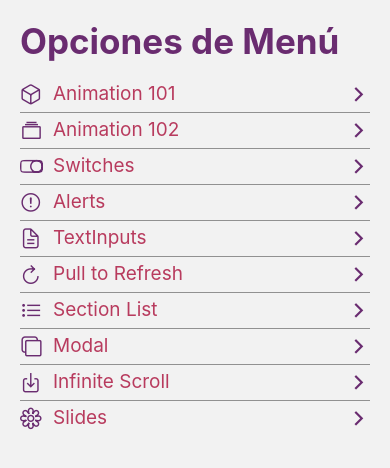
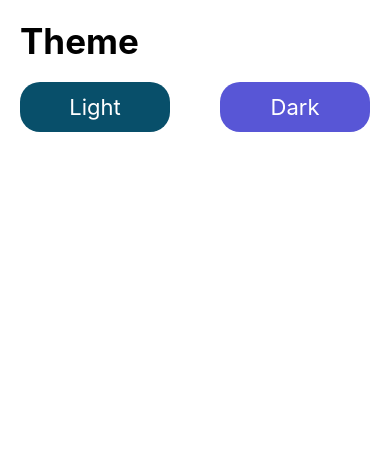
Before and after one commit to diloes/RNComponents, a React Native app: screen /ChangeThemeScreen in a window 390 px wide. Shown: the top 468 px of the page. Built offline with nearby package versions, Linux system fonts and the light colour scheme.

Commit message:
finish change theme

```diff
--- a/App.tsx
+++ b/App.tsx
@@ -1,14 +1,31 @@
 import 'react-native-gesture-handler';
 import React from 'react';
-import { NavigationContainer } from '@react-navigation/native';
 import { Navigator } from './src/navigation/Navigator';
+import { ThemeProvider } from './src/context/themeContext/ThemeContext';
+
+/* const customTheme: Theme = {
+  dark: true,
+  colors: {
+    ...DefaultTheme.colors,
+    // primary: 'string',
+    // background: 'black',
+    // card: 'string',
+    // text: 'string',
+    // border: '',
+    // notification: 'string',
+  },
+}; */
 
 export const App = () => {
   return (
-    <NavigationContainer>
+    <AppState>
       <Navigator />
-    </NavigationContainer>
+    </AppState>
   );
 };
 
+const AppState = ({ children }: any) => {
+  return <ThemeProvider>{children}</ThemeProvider>;
+};
+
 export default App;
--- a/src/components/FlatListMenuItem.tsx
+++ b/src/components/FlatListMenuItem.tsx
@@ -1,8 +1,11 @@
+import React, { useContext } from 'react';
+import { StyleSheet, Text, View } from 'react-native';
 import { useNavigation } from '@react-navigation/native';
-import React from 'react';
-import { StyleSheet, Text, View } from 'react-native';
+
 import { TouchableOpacity } from 'react-native-gesture-handler';
 import Icon from 'react-native-vector-icons/Ionicons';
+
+import { ThemeContext } from '../context/themeContext/ThemeContext';
 import { MenuItem } from '../interfaces/appInterfaces';
 
 interface Props {
@@ -11,16 +14,19 @@ interface Props {
 
 export const FlatListMenuItem = ({ menuItem }: Props) => {
   const navigation = useNavigation();
+  const {
+    theme: { colors },
+  } = useContext(ThemeContext);
 
   return (
     <TouchableOpacity
       activeOpacity={0.8}
       onPress={() => navigation.navigate(menuItem.component as never)}>
       <View style={styles.container}>
-        <Icon name={menuItem.icon} color="#6A2C70" size={23} />
-        <Text style={styles.itemText}>{menuItem.name}</Text>
+        <Icon name={menuItem.icon} color={colors.primary} size={23} />
+        <Text style={{ ...styles.itemText, color: colors.text }}>{menuItem.name}</Text>
         <View style={{ flex: 1 }} />
-        <Icon name="chevron-forward-outline" color="#6A2C70" size={23} />
+        <Icon name="chevron-forward-outline" color={colors.primary} size={23} />
       </View>
     </TouchableOpacity>
   );
--- a/src/components/HeaderTitle.tsx
+++ b/src/components/HeaderTitle.tsx
@@ -1,6 +1,7 @@
-import React from 'react';
+import React, { useContext } from 'react';
 import { Text, View } from 'react-native';
 import { useSafeAreaInsets } from 'react-native-safe-area-context';
+import { ThemeContext } from '../context/themeContext/ThemeContext';
 import { styles } from '../theme/appTheme';
 
 interface Props {
@@ -11,10 +12,13 @@ interface Props {
 
 export const HeaderTitle = ({ title, color = '#6A2C70', marginTop }: Props) => {
   const { top } = useSafeAreaInsets();
+  const {
+    theme: { colors },
+  } = useContext(ThemeContext);
 
   return (
     <View style={{ marginTop: marginTop ? marginTop : top + 20, marginBottom: 20 }}>
-      <Text style={{ ...styles.title, color }}>{title}</Text>
+      <Text style={{ ...styles.title, color: colors.text }}>{title}</Text>
     </View>
   );
 };
--- a/src/components/ItemSeparator.tsx
+++ b/src/components/ItemSeparator.tsx
@@ -1,5 +1,13 @@
+import { useContext } from 'react';
 import { View } from 'react-native';
+import { ThemeContext } from '../context/themeContext/ThemeContext';
 
 export const ItemSeparator = () => {
-  return <View style={{ borderBottomWidth: 1, opacity: 0.4, marginVertical: 5 }} />;
+  const {
+    theme: { dividerColor },
+  } = useContext(ThemeContext);
+
+  return (
+    <View style={{ borderBottomWidth: 1, marginVertical: 5, borderBottomColor: dividerColor }} />
+  );
 };
--- /dev/null
+++ b/src/context/themeContext/ThemeContext.tsx
@@ -0,0 +1,28 @@
+import { createContext, useReducer } from 'react';
+import { lightTheme, themeReducer, ThemeState } from './themeReducer';
+
+interface ThemeContextProps {
+  theme: ThemeState;
+  setDarkTheme: () => void;
+  setLightTheme: () => void;
+}
+
+export const ThemeContext = createContext({} as ThemeContextProps);
+
+export const ThemeProvider = ({ children }: any) => {
+  const [theme, dispatch] = useReducer(themeReducer, lightTheme);
+
+  const setDarkTheme = () => {
+    dispatch({ type: 'set_dark_theme' });
+  };
+
+  const setLightTheme = () => {
+    dispatch({ type: 'set_light_theme' });
+  };
+
+  return (
+    <ThemeContext.Provider value={{ theme, setDarkTheme, setLightTheme }}>
+      {children}
+    </ThemeContext.Provider>
+  );
+};
--- /dev/null
+++ b/src/context/themeContext/themeReducer.tsx
@@ -0,0 +1,49 @@
+import { Theme } from '@react-navigation/native';
+
+type ThemeAction = { type: 'set_light_theme' } | { type: 'set_dark_theme' };
+
+export interface ThemeState extends Theme {
+  currentTheme: 'light' | 'dark';
+  dividerColor: string;
+}
+
+export const lightTheme: ThemeState = {
+  currentTheme: 'light',
+  dark: false,
+  dividerColor: 'rgba(0,0,0,0.6)',
+  colors: {
+    primary: '#084f6a',
+    background: 'white',
+    card: 'white',
+    text: 'black',
+    border: 'black',
+    notification: 'teal',
+  },
+};
+
+export const darkTheme: ThemeState = {
+  currentTheme: 'dark',
+  dark: true,
+  dividerColor: 'rgba(255,255,255,0.6)',
+  colors: {
+    primary: '#75cedb',
+    background: 'black',
+    card: 'green',
+    text: 'white',
+    border: 'orange',
+    notification: 'teal',
+  },
+};
+
+export const themeReducer = (state: ThemeState, action: ThemeAction): ThemeState => {
+  switch (action.type) {
+    case 'set_light_theme':
+      return { ...lightTheme };
+
+    case 'set_dark_theme':
+      return { ...darkTheme };
+
+    default:
+      return state;
+  }
+};
--- a/src/data/menuItems.tsx
+++ b/src/data/menuItems.tsx
@@ -51,4 +51,9 @@ export const menuItems: MenuItem[] = [
     icon: 'flower-outline',
     component: 'SlideScreen',
   },
+  {
+    name: 'Themes',
+    icon: 'flask-outline',
+    component: 'ChangeThemeScreen',
+  },
 ];
--- a/src/navigation/Navigator.tsx
+++ b/src/navigation/Navigator.tsx
@@ -1,4 +1,10 @@
+import { useContext } from 'react';
+
 import { createStackNavigator } from '@react-navigation/stack';
+import { NavigationContainer } from '@react-navigation/native';
+
+import { ThemeContext } from '../context/themeContext/ThemeContext';
+
 import { HomeScreen } from '../screens/HomeScreen';
 import { Animation101Screen } from '../screens/Animation101Screen';
 import { Animation102Screen } from '../screens/Animation102Screen';
@@ -10,11 +16,15 @@ import { CustomSectionListScreen } from '../screens/CustomSectionListScreen';
 import { ModalScreen } from '../screens/ModalScreen';
 import { InfiniteScrollScreen } from '../screens/InfiniteScrollScreen';
 import { SlideScreen } from '../screens/SlideScreen';
+import { ChangeThemeScreen } from '../screens/ChangeThemeScreen';
 
 const Stack = createStackNavigator();
 
 export const Navigator = () => {
+  const { theme } = useContext(ThemeContext);
+
   return (
+    <NavigationContainer theme={theme}>
       <Stack.Navigator
         screenOptions={{
           headerShown: false,
@@ -30,6 +40,8 @@ export const Navigator = () => {
         <Stack.Screen name="ModalScreen" component={ModalScreen} />
         <Stack.Screen name="InfiniteScrollScreen" component={InfiniteScrollScreen} />
         <Stack.Screen name="SlideScreen" component={SlideScreen} />
+        <Stack.Screen name="ChangeThemeScreen" component={ChangeThemeScreen} />
       </Stack.Navigator>
+    </NavigationContainer>
   );
 };
--- /dev/null
+++ b/src/screens/ChangeThemeScreen.tsx
@@ -0,0 +1,62 @@
+import React, { useContext } from 'react';
+import { Text, View } from 'react-native';
+import { TouchableOpacity } from 'react-native-gesture-handler';
+import { HeaderTitle } from '../components/HeaderTitle';
+import { styles } from '../theme/appTheme';
+import { ThemeContext } from '../context/themeContext/ThemeContext';
+
+export const ChangeThemeScreen = () => {
+  const {
+    setDarkTheme,
+    setLightTheme,
+    theme: { colors },
+  } = useContext(ThemeContext);
+
+  return (
+    <View style={styles.globalMargin}>
+      <HeaderTitle title="Theme" />
+
+      <View style={{ flexDirection: 'row', justifyContent: 'space-between' }}>
+        <TouchableOpacity
+          onPress={setLightTheme}
+          activeOpacity={0.8}
+          style={{
+            height: 50,
+            width: 150,
+            borderRadius: 20,
+            backgroundColor: colors.primary,
+            justifyContent: 'center',
+          }}>
+          <Text
+            style={{
+              color: 'white',
+              textAlign: 'center',
+              fontSize: 22,
+            }}>
+            Light
+          </Text>
+        </TouchableOpacity>
+
+        <TouchableOpacity
+          onPress={setDarkTheme}
+          activeOpacity={0.8}
+          style={{
+            height: 50,
+            width: 150,
+            borderRadius: 20,
+            backgroundColor: '#5856d6',
+            justifyContent: 'center',
+          }}>
+          <Text
+            style={{
+              color: 'white',
+              textAlign: 'center',
+              fontSize: 22,
+            }}>
+            Dark
+          </Text>
+        </TouchableOpacity>
+      </View>
+    </View>
+  );
+};
--- a/src/screens/SwitchScreen.tsx
+++ b/src/screens/SwitchScreen.tsx
@@ -1,7 +1,8 @@
-import React, { useState } from 'react';
+import React, { useContext, useState } from 'react';
 import { StyleSheet, Text, View } from 'react-native';
 import { CustomSwitch } from '../components/CustomSwitch';
 import { HeaderTitle } from '../components/HeaderTitle';
+import { ThemeContext } from '../context/themeContext/ThemeContext';
 
 export const SwitchScreen = () => {
   const [state, setState] = useState({
@@ -11,6 +12,10 @@ export const SwitchScreen = () => {
   });
 
   const { isActive, isHappy, isHungry } = state;
+
+  const {
+    theme: { colors },
+  } = useContext(ThemeContext);
 
   const onChange = (value: boolean, field: string) => {
     setState({
@@ -24,30 +29,23 @@ export const SwitchScreen = () => {
       <HeaderTitle title="Switches" />
 
       <View style={styles.switchRow}>
-        <Text style={styles.switchText}>isActive</Text>
-        <CustomSwitch
-          isOn={isActive}
-          onChange={value => onChange(value, 'isActive')}
-        />
+        <Text style={{ ...styles.switchText, color: colors.text }}>isActive</Text>
+        <CustomSwitch isOn={isActive} onChange={value => onChange(value, 'isActive')} />
       </View>
 
       <View style={styles.switchRow}>
-        <Text style={styles.switchText}>isHungry</Text>
-        <CustomSwitch
-          isOn={isHungry}
-          onChange={value => onChange(value, 'isHungry')}
-        />
+        <Text style={{ ...styles.switchText, color: colors.text }}>isHungry</Text>
+        <CustomSwitch isOn={isHungry} onChange={value => onChange(value, 'isHungry')} />
       </View>
 
       <View style={styles.switchRow}>
-        <Text style={styles.switchText}>isHappy</Text>
-        <CustomSwitch
-          isOn={isHappy}
-          onChange={value => onChange(value, 'isHappy')}
-        />
+        <Text style={{ ...styles.switchText, color: colors.text }}>isHappy</Text>
+        <CustomSwitch isOn={isHappy} onChange={value => onChange(value, 'isHappy')} />
       </View>
 
-      <Text style={styles.switchText}>{JSON.stringify(state, null, 5)}</Text>
+      <Text style={{ ...styles.switchText, color: colors.text }}>
+        {JSON.stringify(state, null, 5)}
+      </Text>
     </View>
   );
 };
```
Lines whose indentation alone changed are shown as unchanged.
